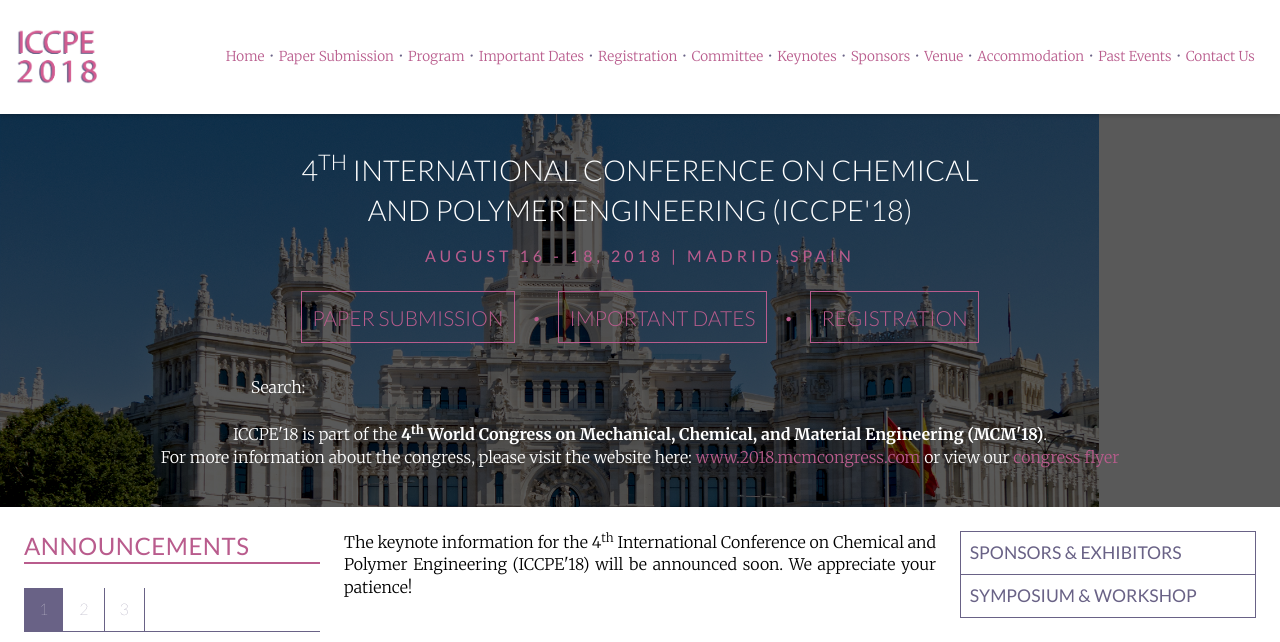
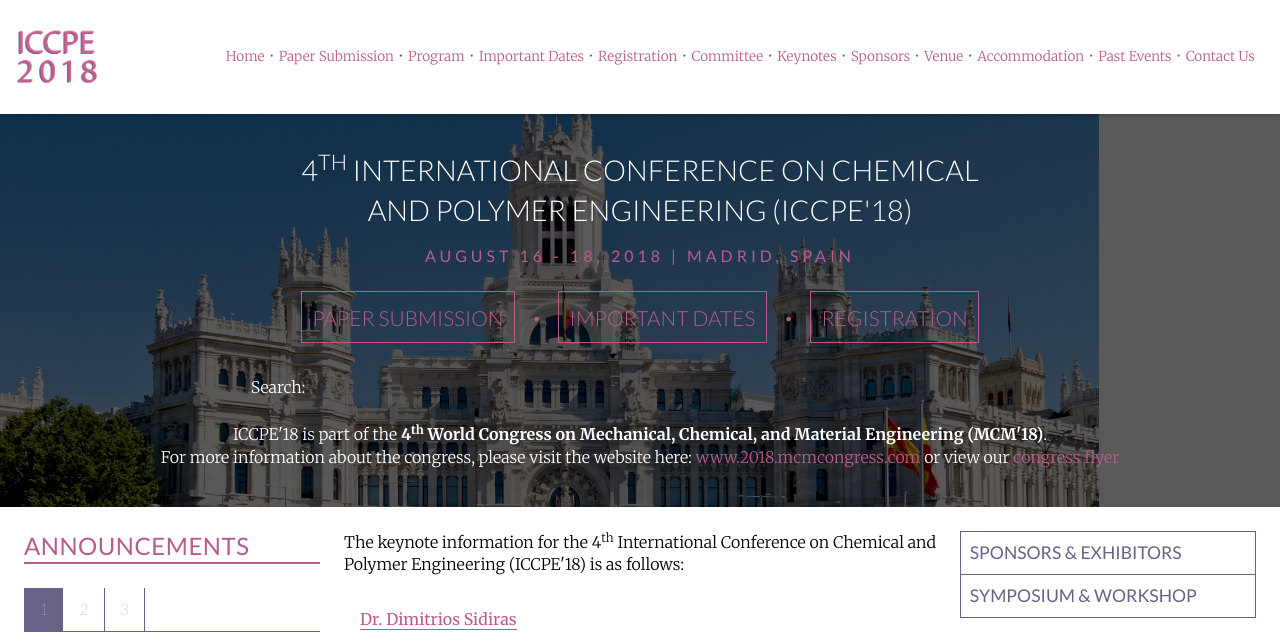
Before and after one commit to intaset/cpeconference, a Jekyll site: the page built from keynote.html, in a window 1280 px wide and 1400 px high. Shown: the top 642 px of the window. Built offline with Jekyll 4.4.1, drawn with Linux system fonts in a browser that asks for light colours; nearby versions of some CDN libraries; Markdown is read by kramdown in place of the engine named in the settings; comment, search, counter and statistics services are not loaded; some of the changed text lies outside the part shown.

Commit message:
some changes

```diff
--- a/keynote.html
+++ b/keynote.html
@@ -7,34 +7,37 @@ keyword: applied chemistry conference, polymer processing conference, petroleum
 
 <div class="unit unit-s-1 unit-m-1-4-1 unit-l-1-4-1">
   <div class="unit-spacer content">
-    <p class="body">The keynote information for the 4<sup>th</sup> International Conference on Chemical and Polymer Engineering (ICCPE'18) will be announced soon. We appreciate your patience!</p>
+    <!-- <p class="body">The keynote information for the 4<sup>th</sup> International Conference on Chemical and Polymer Engineering (ICCPE'18) will be announced soon. We appreciate your patience!</p> -->
 
-<!-- <p class="body">The keynote information for the 4<sup>th</sup> International Conference on Chemical and Polymer Engineering (ICCPE'18) is as follows:</p>
+<p class="body">The keynote information for the 4<sup>th</sup> International Conference on Chemical and Polymer Engineering (ICCPE'18) is as follows:</p>
 
     <div class="keynotes">
     <div class="unit unit-s-1-1 unit-s-1-2 unit-m-1-2 unit-l-1-2">
       <div class="unit-spacer">
-      <a href="#Dr. Maria Cristina Annesini">Dr. Maria Cristina Annesini</a><br>
-           <p class="body">University of Rome “La Sapienza”, Italy</p>
+      <a href="#Dr. Dimitrios Sidiras">Dr. Dimitrios Sidiras</a><br>
+           <p class="body">University of Piraeus, Greece</p>
       </div>
     </div>
 
-  </div> --> <!-- End Keynotes -->
+  </div> <!-- End Keynotes -->
 
-  <!-- <span class="anchor" id="Dr. Maria Cristina Annesini"></span>
+  <span class="anchor" id="Dr. Dimitrios Sidiras"></span>
   <div class="keynote-info">
-  <p class="bold">Dr. Maria Cristina Annesini</p><img src="../img/Annesini.jpg" width="270" align="right" class="keynote-img">
-  <p class="body">Maria Cristina is full professor of Chemical Engineering Fundamentals at the  University of Rome "La Sapienza" where now she teaches the courses of  Transport Phenomena and Chemical Reactors. She is  member of the teaching board of Chemical Engineering PhD.</p>
+  <p class="bold">Dr. Dimitrios Sidiras</p><img src="../img/Sidiras.jpg" width="270" align="right" class="keynote-img">
+  <p class="body"><strong>Studies: Diploma,</strong> Chemical Engineer, School of Chemical Engineering, National Technical University of Athens, 1984 Doctor of Engineering (Ph.D.), School of Chemical Engineering, National Technical University of Athens, 1990</p>
 
-  <p class="body">Her  research activity, supported by over 150 scientific works, deals mainly  with phase equilibrium thermodynamics (especially concerning the application of results to the development of unconventional separation processes), chemical and biochemical kinetics and reactor modeling, chemical, biochemical and physical processes for pollutant removal, artificial organ engineering. Since 2005 he is involved in different research  projects on the production of hydrogen by steam reforming of natural gas or renewable feedstock and from water through thermochemical cycles powered by solar energy. In particular, she was the principal  investigator for University of Rome La Sapienza   in the COMETHY project (Compact Multifuel-Energy To Hydrogen converter  ) an EC-7FP Collaborative Project co-funded by the Fuel Cells and Hydrogen Joint Undertaking (FCH JU).</p>
+  <p class="body"><strong>Academic Position:</strong> Professor, Department of Industrial Management and Technology, School of Maritime and Industrial Studies, University of Piraeus, Piraeus, Greece</p>
 
-  <p class="keynote-topic"><b>Topic of Keynote:</b> Scale Down of Reforming Processes for Hydrogen Production from Renewable Sources</p>
+  <p class="body"><strong>Scientific Activities:</strong> Research interests include experimental and computational simulation of industrial/chemical processes; economo-technical analysis of industrial branches/organic chemical industry; renewable energy sources; biomass; natural resources management; GIS based management; environmental management; manufacturing of agricultural product/byproducts; teaching methodology; distance learning. Scopus: Documents: 48. Citations: 766 total citations by 650 documents. h Index: 12. Google scholar: Documents: 98. Citations: 1249. h-index: 14.</p>
 
-  <a href="../paper/Keynote - Dr. Annesini.pdf" class="pdf"><img src="../img/pdf_icon.gif">Keynote Abstract</a>
+
+  <p class="keynote-topic"><b>Topic of Keynote:</b> Modified Biomass for Pollution Cleaning under the Frames of Biorefinery and Sustainable Circular Bioeconomy</p>
+
+  <a href="../paper/Keynote - Dr.Sidiras.pdf" class="pdf"><img src="../img/pdf_icon.gif">Keynote Abstract</a>
 
   <div class="top"><a href="#top">top</a></div>
   <div class="border"></div>
-  </div> --> <!-- End Keynote Info -->
+  </div> <!-- End Keynote Info -->
 
 
 
```
Also changed, not shown: index.html (+4 -4 lines), 2 other files.
